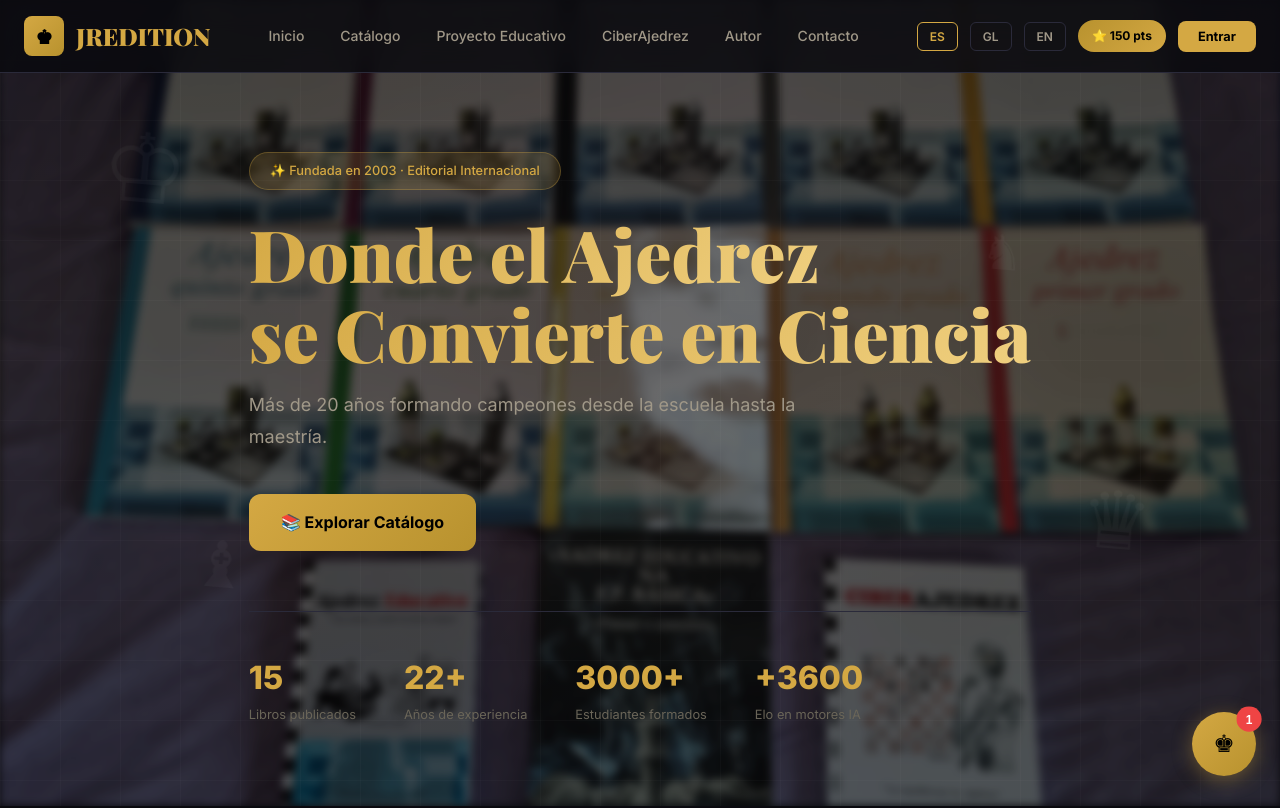
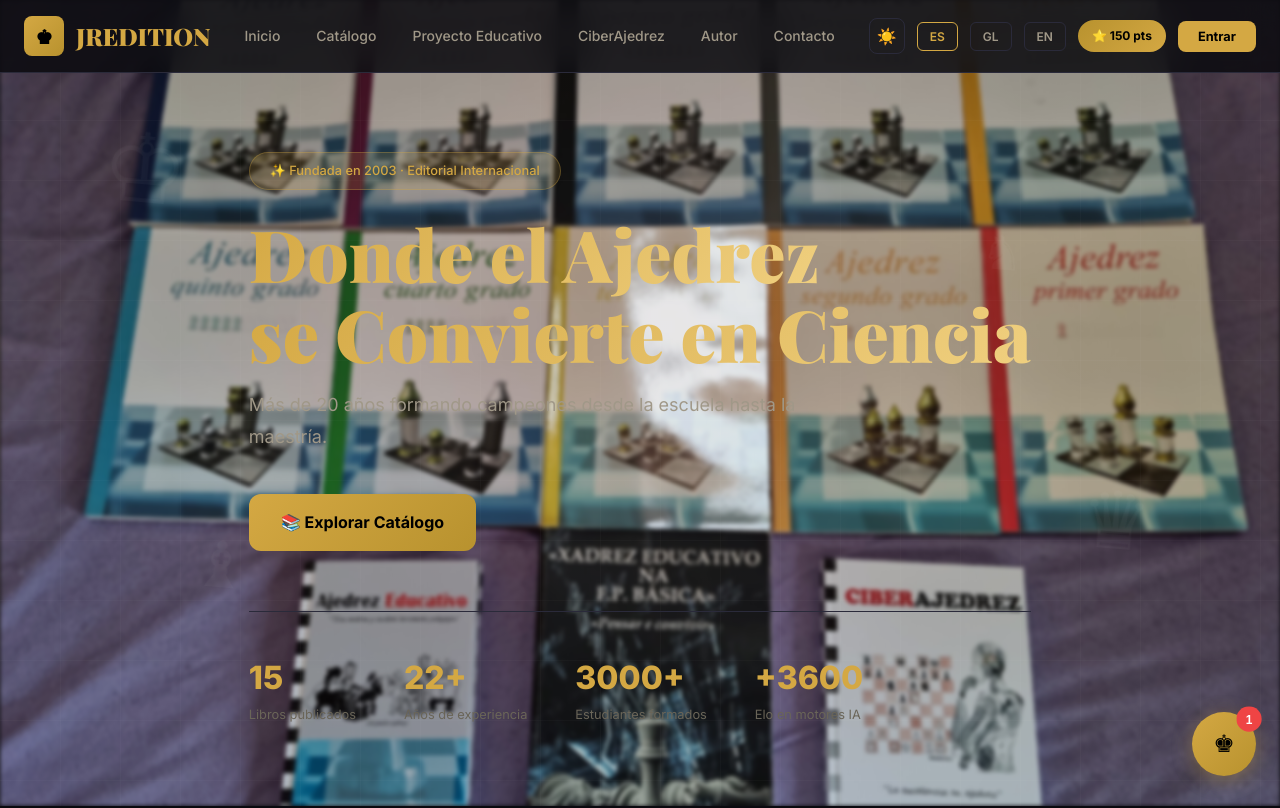
Before and after one commit to ajedrezpremium/Chess_AI_Publisher, a Next.js app in the folder chess-ai-publisher/: page / in a window 1280 px wide. Shown: the top 808 px of the page. Built offline with nearby package versions, Linux system fonts and the light colour scheme.

Commit message:
Fix hero background visibility; add dark/light theme toggle in header

```diff
--- a/chess-ai-publisher/src/app/globals.css
+++ b/chess-ai-publisher/src/app/globals.css
@@ -14,6 +14,21 @@
   --radius: 16px;
   --radius-sm: 8px;
   --transition: all 0.3s cubic-bezier(0.4, 0, 0.2, 1);
+}
+
+[data-theme="light"] {
+  --bg-primary: #f5f0e8;
+  --bg-secondary: #e8e2d6;
+  --bg-card: #ffffff;
+  --bg-card-hover: #f0ece4;
+  --gold: #b8860b;
+  --gold-light: #d4a843;
+  --gold-dark: #8b6914;
+  --text-primary: #1a1a1a;
+  --text-secondary: #555555;
+  --text-muted: #888888;
+  --border-color: #d4cfc4;
+  --shadow: 0 8px 32px rgba(0,0,0,0.1);
 }
 
 * { margin: 0; padding: 0; box-sizing: border-box; }
@@ -66,6 +81,12 @@ img { max-width: 100%; display: block; }
 }
 .nav a:hover, .nav a.active { color: var(--gold); background: rgba(212,168,67,0.1); }
 .header-right { display: flex; align-items: center; gap: 12px; }
+.theme-btn {
+  background: none; border: 1px solid var(--border-color); color: var(--text-secondary);
+  width: 36px; height: 36px; border-radius: 8px; cursor: pointer; font-size: 1rem;
+  transition: var(--transition); display: flex; align-items: center; justify-content: center;
+}
+.theme-btn:hover { border-color: var(--gold); }
 .lang-btn {
   background: none; border: 1px solid var(--border-color); color: var(--text-secondary);
   padding: 6px 12px; border-radius: 6px; cursor: pointer; font-size: 0.75rem; font-weight: 600;
@@ -97,17 +118,16 @@ img { max-width: 100%; display: block; }
 .hero-bg {
   position: absolute; inset: 0;
   background:
-    radial-gradient(ellipse at 20% 50%, rgba(212,168,67,0.08) 0%, transparent 60%),
-    radial-gradient(ellipse at 80% 20%, rgba(59,130,246,0.05) 0%, transparent 50%),
-    radial-gradient(ellipse at 50% 80%, rgba(34,197,94,0.03) 0%, transparent 50%);
+    radial-gradient(ellipse at 20% 50%, rgba(212,168,67,0.15) 0%, transparent 60%),
+    radial-gradient(ellipse at 80% 20%, rgba(212,168,67,0.08) 0%, transparent 50%);
   z-index: 0;
 }
 .hero-image-bg {
   position: absolute; inset: 0; z-index: 0;
   background-image: url('/jredition-libros-2023.jpg');
   background-size: cover; background-position: center;
-  filter: blur(4px) brightness(0.5);
-  opacity: 0.8;
+  filter: blur(2px);
+  opacity: 0.9;
 }
 .hero-grid {
   position: absolute; inset: 0; z-index: 0;
--- a/chess-ai-publisher/src/components/Header.tsx
+++ b/chess-ai-publisher/src/components/Header.tsx
@@ -2,6 +2,7 @@
 
 import { useState, useEffect } from 'react';
 import { t, languages, type Lang } from '@/lib/i18n';
+import { useTheme } from '@/lib/useTheme';
 
 interface HeaderProps {
   lang: Lang;
@@ -13,6 +14,7 @@ interface HeaderProps {
 export default function Header({ lang, points, onLangChange, onGamificationOpen }: HeaderProps) {
   const [scrolled, setScrolled] = useState(false);
   const [menuOpen, setMenuOpen] = useState(false);
+  const { theme, toggleTheme } = useTheme();
 
   useEffect(() => {
     const onScroll = () => setScrolled(window.scrollY > 50);
@@ -41,6 +43,9 @@ export default function Header({ lang, points, onLangChange, onGamificationOpen
           ))}
         </nav>
         <div className="header-right">
+          <button className="theme-btn" onClick={toggleTheme} aria-label="Toggle theme">
+            {theme === 'dark' ? '☀️' : '🌙'}
+          </button>
           {languages.map(l => (
             <button key={l.code} className={`lang-btn${l.code === lang ? ' active' : ''}`}
               onClick={() => onLangChange(l.code)}>{l.label}</button>
--- /dev/null
+++ b/chess-ai-publisher/src/lib/useTheme.ts
@@ -0,0 +1,30 @@
+'use client';
+
+import { useState, useEffect, useCallback } from 'react';
+
+type Theme = 'dark' | 'light';
+
+export function useTheme() {
+  const [theme, setThemeState] = useState<Theme>('dark');
+
+  useEffect(() => {
+    const stored = localStorage.getItem('jredition-theme') as Theme | null;
+    if (stored === 'light' || stored === 'dark') {
+      setThemeState(stored);
+      document.documentElement.setAttribute('data-theme', stored);
+    } else {
+      document.documentElement.setAttribute('data-theme', 'dark');
+    }
+  }, []);
+
+  const toggleTheme = useCallback(() => {
+    setThemeState(prev => {
+      const next = prev === 'dark' ? 'light' : 'dark';
+      localStorage.setItem('jredition-theme', next);
+      document.documentElement.setAttribute('data-theme', next);
+      return next;
+    });
+  }, []);
+
+  return { theme, toggleTheme };
+}
```
